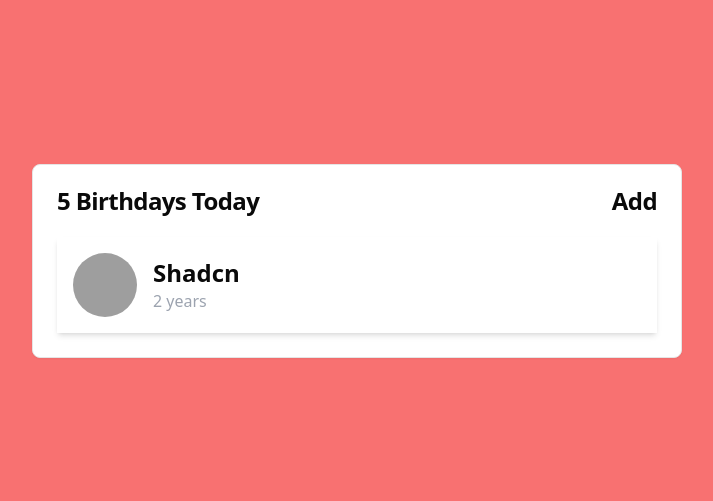
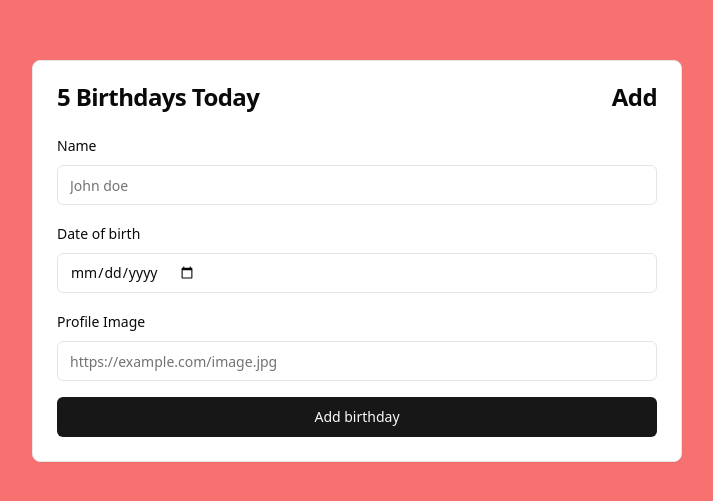
Before and after one commit to haruBlank00/birthday-buddy, a React (Vite) app: page / in a window 1280 px wide. Shown: the part 139-640 px from the top of the page, without its empty margins (283-996 px from the left). Built offline with nearby package versions, Linux system fonts and the light colour scheme; grey boxes are pictures that could not be loaded.

Commit message:
make form builder make types and schema for birthday form

```diff
--- a/src/App.tsx
+++ b/src/App.tsx
@@ -1,7 +1,41 @@
+import { BirthdayCard } from "@/components/birthday-card";
+import { Button } from "@/components/ui/button";
 import { Card, CardContent, CardHeader, CardTitle } from "@/components/ui/card";
-import { BirthdayCard } from "@/components/birthday-card";
+import { Form } from "@/components/ui/form";
+import { birthdayFormFields } from "@/forms/birthday-form";
+import {
+  TBirthday,
+  TNewBirthday,
+  birthdaySchemaResolver,
+} from "@/types/schema";
+import { useState } from "react";
+import { useForm } from "react-hook-form";
+import { FormBuilder } from "./components/form-builder";
 
 function App() {
+  const [birthdays, setBirthdays] = useState<TBirthday[]>([]);
+  const form = useForm({
+    mode: "all",
+    resolver: birthdaySchemaResolver,
+    defaultValues: {
+      name: "",
+      dob: "",
+      image: undefined,
+    },
+  });
+
+  const onSubmitHandler = (data: TNewBirthday) => {
+    const newBirthday: TBirthday = {
+      id: crypto.randomUUID(),
+      name: data.name,
+      dob: new Date(data.dob).toDateString(),
+      image: data.image || "https://github.com/shadcn.png",
+    };
+
+    setBirthdays((birthdays) => [...birthdays, newBirthday]);
+    form.reset();
+  };
+
   return (
     <div className="h-screen bg-red-400 grid place-items-center">
       <Card className="w-[650px]">
@@ -15,11 +49,19 @@ function App() {
         </CardHeader>
 
         <CardContent className="space-y-4">
-          <BirthdayCard
-            dob={new Date("2022-01-01")}
-            image="https://github.com/shadcn.png"
-            name="Shadcn"
-          />
+          <Form {...form}>
+            <form
+              className="space-y-4"
+              onSubmit={form.handleSubmit(onSubmitHandler)}
+            >
+              <FormBuilder fields={birthdayFormFields} form={form} />
+              <Button className="w-full">Add birthday</Button>
+            </form>
+          </Form>
+
+          {birthdays.map((birthday) => (
+            <BirthdayCard {...birthday} />
+          ))}
         </CardContent>
       </Card>
     </div>
```
Also changed, not shown: src/components/birthday-card/index.tsx (+2 -6 lines), src/types/index.ts (+0 -8 lines), src/types/schema/index.ts (+5 -2 lines).
